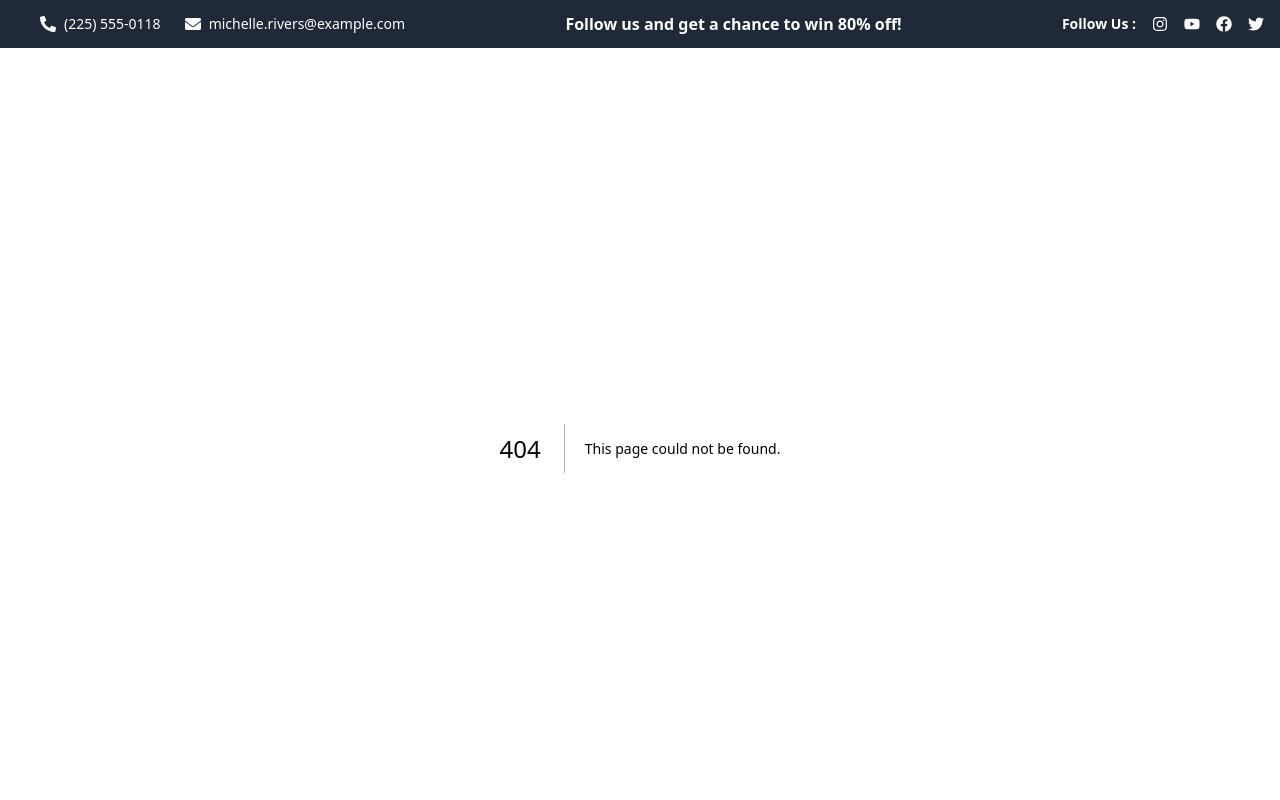
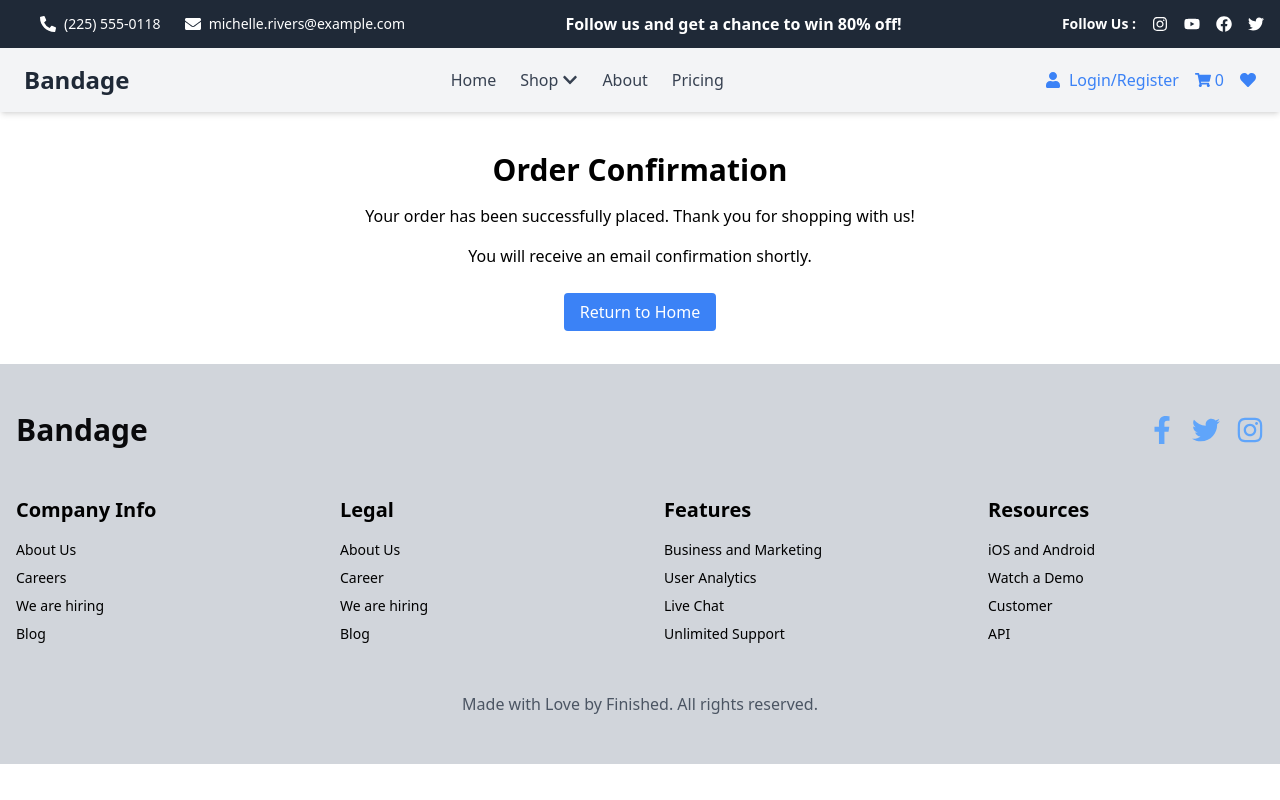
Before and after one commit to AreebaSadiq23/e-commerce-web-project, a Next.js app: page /order-confirmation in a window 1280 px wide. Before the commit this address had no page. Shown: the top 800 px of the page. Built offline with nearby package versions, Linux system fonts and the light colour scheme.

Commit message:
add order-file

```diff
--- a/src/app/checkout/page.tsx
+++ b/src/app/checkout/page.tsx
@@ -7,7 +7,7 @@ import Header from "@/components/Header"
 
 export default function Checkout() {
   const router = useRouter()
-  const { cart } = useAppContext()
+  const { cart, clearCart } = useAppContext()
   const [formData, setFormData] = useState({
     name: "",
     email: "",
@@ -16,6 +16,8 @@ export default function Checkout() {
     country: "",
     zipCode: "",
   })
+  const [isProcessing, setIsProcessing] = useState(false)
+  const [orderComplete, setOrderComplete] = useState(false)
 
   const handleInputChange = (e: React.ChangeEvent<HTMLInputElement>) => {
     const { name, value } = e.target
@@ -25,18 +27,47 @@ export default function Checkout() {
     }))
   }
 
-  const handleSubmit = (e: React.FormEvent) => {
+  const handleSubmit = async (e: React.FormEvent) => {
     e.preventDefault()
-    console.log("Order placed:", { ...formData, cart })
-    alert("Order placed successfully!")
-    router.push("/")
+    setIsProcessing(true)
+
+    // Simulate API call to process the order
+    try {
+      await new Promise((resolve) => setTimeout(resolve, 2000))
+
+      // Process the order
+      console.log("Order placed:", { ...formData, cart })
+
+      // Clear the cart
+      clearCart()
+
+      // Set order as complete
+      setOrderComplete(true)
+
+      setTimeout(() => {
+        router.push("/order-confirmation")
+      }, 2000)
+    } catch (error) {
+      console.error("Error processing order:", error)
+      alert("There was an error processing your order. Please try again.")
+    } finally {
+      setIsProcessing(false)
+    }
   }
 
   const total = cart.reduce((sum, item) => sum + item.price * item.quantity, 0)
 
+  if (orderComplete) {
+    return (
+      <div className="max-w-2xl mx-auto text-center">
+        <h1 className="text-3xl font-bold mb-4">Thank You for Your Order!</h1>
+        <p className="mb-4">Your order has been successfully placed. Redirecting to confirmation page...</p>
+      </div>
+    )
+  }
+
   return (
-    <>
-    <Header/>
+    <><Header/>
     <div className="max-w-2xl mx-auto">
       <h1 className="text-3xl font-bold mb-8 mt-10 text-center">Checkout Here!</h1>
       <form onSubmit={handleSubmit} className="space-y-4">
@@ -125,7 +156,7 @@ export default function Checkout() {
           />
         </div>
         <div className="mt-8">
-          <h2 className="text-xl font-semibold mb-4 mt-10">Order Summary</h2>
+          <h2 className="text-xl font-semibold mb-4">Order Summary</h2>
           {cart.map((item) => (
             <div key={item.id} className="flex justify-between mb-2">
               <span>
@@ -142,8 +173,12 @@ export default function Checkout() {
           </div>
         </div>
         <div className="pb-10">
-        <button type="submit" className="w-80 bg-green-500 text-white py-2 rounded hover:bg-green-600 mb-10">
-          Place Order
+        <button
+          type="submit"
+          className="w-44 bg-green-500 text-white py-2 rounded hover:bg-green-600 disabled:bg-gray-400"
+          disabled={isProcessing}
+        >
+          {isProcessing ? "Processing..." : "Place Order"}
         </button>
         </div>
       </form>
--- a/src/app/context/AppContext.tsx
+++ b/src/app/context/AppContext.tsx
@@ -21,6 +21,7 @@ interface AppContextType {
   addToCart: (product: Product) => void
   removeFromCart: (productId: number) => void
   updateCartItemQuantity: (productId: number, quantity: number) => void
+  clearCart: () => void
   wishlist: Product[]
   addToWishlist: (product: Product) => void
   removeFromWishlist: (productId: number) => void
@@ -58,6 +59,10 @@ export const AppProvider: React.FC<{ children: React.ReactNode }> = ({ children
     )
   }
 
+  const clearCart = () => {
+    setCart([])
+  }
+
   const addToWishlist = (product: Product) => {
     setWishlist((prevWishlist) => {
       if (!prevWishlist.some((item) => item.id === product.id)) {
@@ -80,6 +85,7 @@ export const AppProvider: React.FC<{ children: React.ReactNode }> = ({ children
         addToCart,
         removeFromCart,
         updateCartItemQuantity,
+        clearCart,
         wishlist,
         addToWishlist,
         removeFromWishlist,
--- /dev/null
+++ b/src/app/order-confirmation/page.tsx
@@ -0,0 +1,22 @@
+"use client"
+
+import Link from "next/link"
+import Header from "@/components/Header"
+
+export default function OrderConfirmation() {
+  return (
+    <>
+    <Header/>
+    <div className="max-w-2xl mx-auto text-center">
+      <h1 className="text-3xl font-bold mb-4 mt-10">Order Confirmation</h1>
+      <p className="mb-4">Your order has been successfully placed. Thank you for shopping with us!</p>
+      <p className="mb-8">You will receive an email confirmation shortly.</p>
+      <div className="pb-10">
+      <Link href="/" className="bg-blue-500 text-white px-4 py-2 rounded hover:bg-blue-600 ">
+        Return to Home
+      </Link>
+      </div>
+    </div>
+    </>
+  )
+}
```
